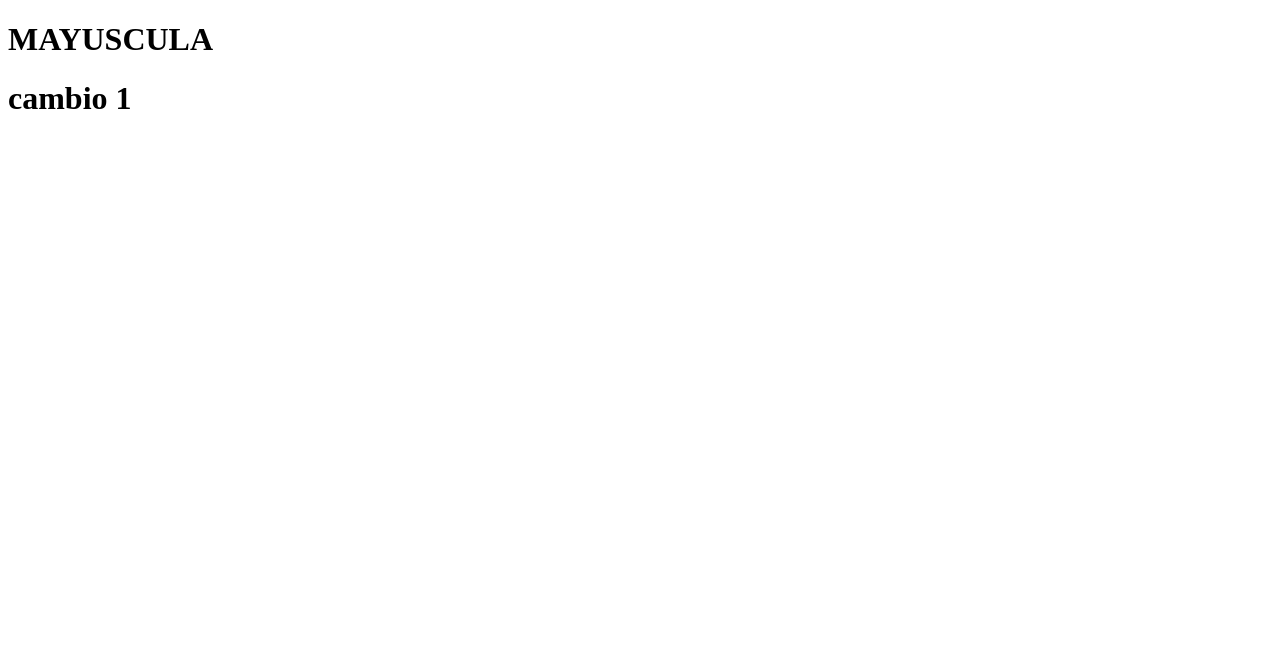
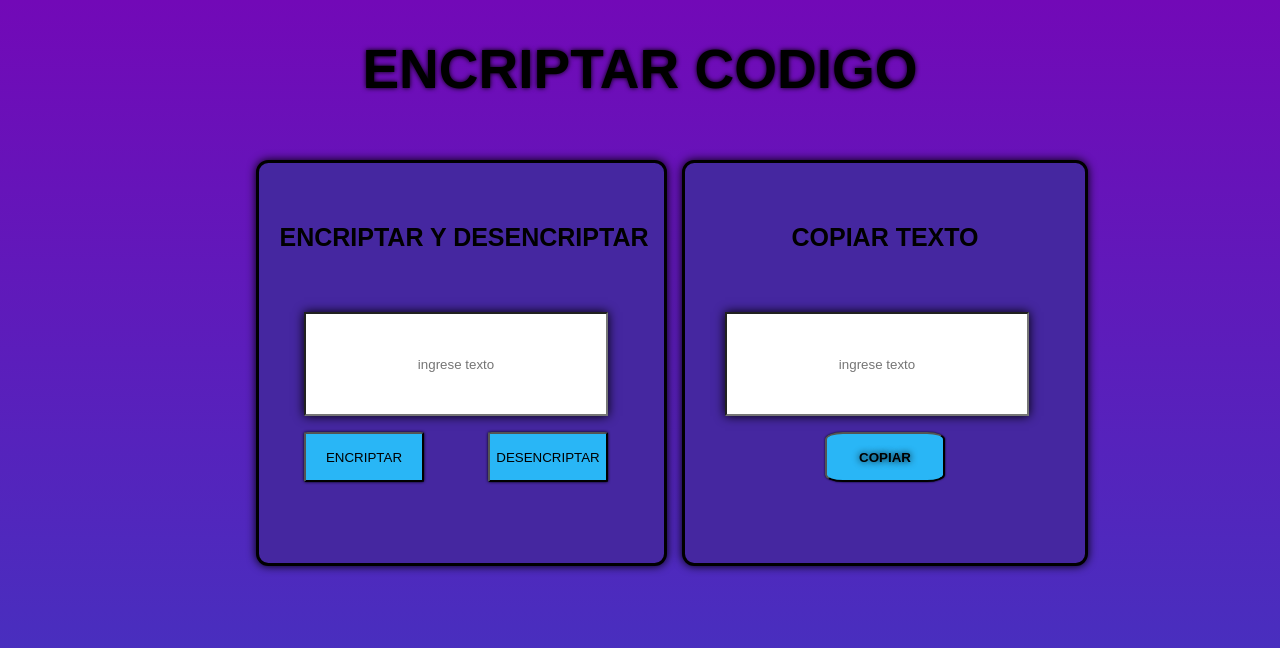
Before and after one commit to hashAngc/alura, a plain HTML site: page index.html in a window 1280 px wide. Drawn offline with Linux system fonts and the light colour scheme.

Commit message:
se esta terminando el encriptado

```diff
--- /dev/null
+++ b/Css/estilo.css
@@ -0,0 +1,131 @@
+html {
+    height: 100%;
+}
+
+body {
+    margin: 0;
+    padding: 0;
+    background: linear-gradient(#7209b7, #3f37c0);
+}
+
+h1 {
+    text-align: center;
+    font-size: 55px;
+    font-family: Arial, Helvetica, sans-serif;
+    text-shadow: 0 0 5px;
+}
+
+h2 {
+    text-align: center;
+    color: black;
+    font-size: 25px;
+    font-family: Arial, Helvetica, sans-serif;
+    padding: 0;
+    margin: 0;
+    position: relative;
+    top: 15%;
+}
+
+#caja1 {
+    background-color: #4527A0;
+    width: 400px;
+    height: 400px;
+    border-radius: 3%;
+    border: 3px solid;
+    float: left;
+    padding-right: 0;
+    justify-content: center;
+    position: absolute;
+    top: 20%;
+    right: 15%;
+    box-shadow: 0 0 10px;
+}
+
+#caja2 {
+    background-color: #4527A0;
+    width: 400px;
+    height: 400px;
+    border-radius: 3%;
+    border: 3px solid;
+    float: right;
+    padding-left: 5px;
+    margin: 0;
+    justify-content: center;
+    position: absolute;
+    top: 20%;
+    left: 20%;
+    box-shadow: 0 0 10px;
+}
+
+#campo1 {
+    padding: 0;
+    text-align: center;
+    width: 300px;
+    height: 100px;
+    justify-content: center;
+    position: relative;
+    left: 10%;
+    top: 30%;
+    box-shadow: 0 0 10px;
+    text-transform: lowercase;
+}
+
+#campo2 {
+    padding: 0;
+    text-align: center;
+    width: 300px;
+    height: 100px;
+    justify-content: center;
+    position: relative;
+    left: 10%;
+    top: 30%;
+    box-shadow: 0 0 10px;
+    text-transform: lowercase;
+}
+
+#boton1 {
+    padding: 0;
+    position: relative;
+    top: 34%;
+    left: 10%;
+    width: 120px;
+    height: 50px;
+    margin: 0 auto;
+    background-color: #29B6F6;
+    box-shadow: 0 0 3px;
+    border-radius: 3%;
+    text-transform: uppercase;
+    cursor: pointer;
+}
+
+#boton2 {
+    padding: 0;
+    position: relative;
+    top: 34%;
+    left: 25%;
+    width: 120px;
+    height: 50px;
+    margin: 0 auto;
+    background-color: #29B6F6;
+    box-shadow: 0 0 3px;
+    border-radius: 3%;
+    text-transform: uppercase;
+    cursor: pointer;
+}
+
+#boton3 {
+    padding: 0;
+    position: relative;
+    top: 34%;
+    left: 35%;
+    width: 120px;
+    height: 50px;
+    margin: 0 auto;
+    background-color: #29B6F6;
+    box-shadow: 0 0 2px;
+    border-radius: 15%;
+    text-transform: uppercase;
+    cursor: pointer;
+    text-shadow: 0 0 7px;
+    font-weight: bold;
+}
--- /dev/null
+++ b/funciones.js
@@ -0,0 +1,96 @@
+var botonEncriptar = document.querySelector("#boton1");
+console.log(botonEncriptar);
+botonEncriptar.addEventListener("click", function(event) {
+    console.log("hizo click");
+    var campo2 = document.querySelector("#campo2").value;
+    console.log(campo2);
+
+});
+
+
+
+
+
+
+
+
+function encriptar(campo2) {
+
+}
+
+
+
+
+
+
+
+
+
+
+
+
+
+
+
+
+
+
+
+
+
+
+
+
+
+
+/*var arreglo = ["ropa", "arreglo", "losa"]
+
+
+
+
+
+
+
+
+
+
+
+
+
+
+
+
+
+
+
+
+
+
+
+
+
+for (var i = 0; i < arreglo.length; i++) {
+    document.write("\n arreglo \n:   ", arreglo[i]);
+
+}
+
+var caja1 = [1200];
+var caja2 = [1200];
+sumar = 0
+
+sumar = [caja1[0] + caja1[0]];
+
+document.write("Sumer \t :", sumar);*/
+
+
+
+/*var persona = {
+    nombre: "angel",
+    apellidos: "sant",
+    celular: 45222,
+    retornar: function() {
+        return this.nombre + "" + this.apellidos;
+    }
+};
+
+document.write(persona.nombre);*/
--- a/index.html
+++ b/index.html
@@ -6,18 +6,32 @@
     <meta http-equiv="X-UA-Compatible" content="IE=edge">
     <meta name="viewport" content="width=device-width, initial-scale=1.0">
     <title>iLista de cursos de DevOps de Alura</title>
+    <link rel="stylesheet" href="Css/estilo.css" />
 </head>
 
 <body>
-    <h1>MAYUSCULA</h1>
 
-    <h1> cambio 1</h1>
+
+    <h1>ENCRIPTAR CODIGO</h1>
+
+
+    <div id="caja1">
+        <h2>COPIAR TEXTO</h2>
+        <input id="campo1" type="text" placeholder="ingrese texto"></input>
+        <button id="boton3" type="submit">Copiar</button>
+
+    </div>
+    <div id="caja2">
+        <h2>ENCRIPTAR Y DESENCRIPTAR</h2>
+        <input id="campo2" type="text" placeholder="ingrese texto"></input>
+        <button id="boton1" type="submit">Encriptar</button>
+        <button id="boton2" type="submit">desencriptar</button>
+    </div>
 
 
 
 
-
-
+    <script src="funciones.js"></script>
 </body>
 
 </html>
```
Also changed, not shown: ejerci.html (deleted, +0 -19 lines), ejercicio.js (deleted, +0 -26 lines).
